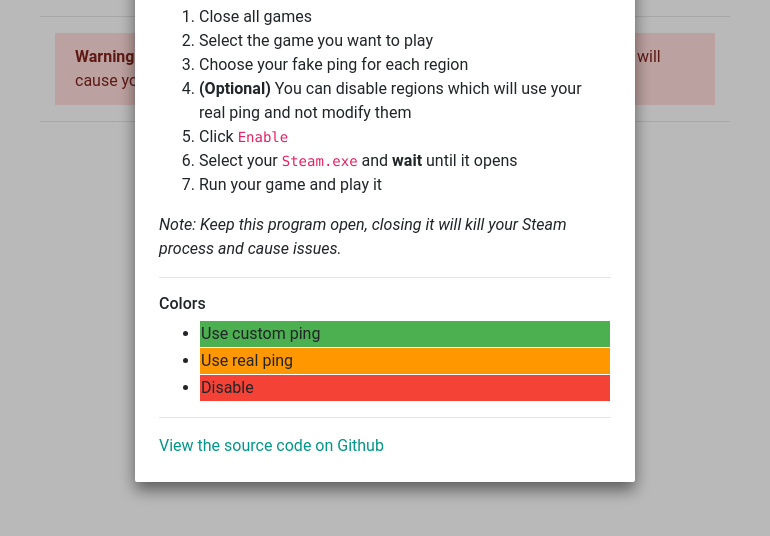
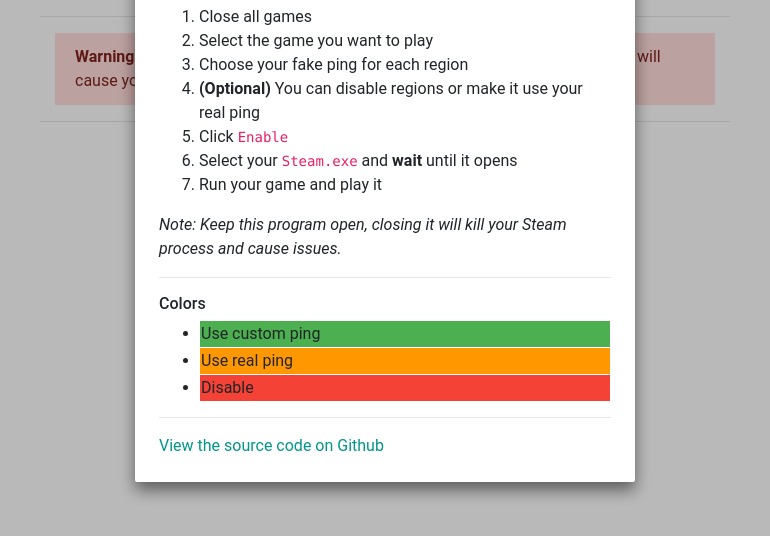
Before and after one commit to BeepIsla/valve-region-selector, an Electron app: page public/html/index.html in a window 770 px wide. Both pictures are taken after a click on the button "HELP". Shown: the part 124-660 px from the top of the page. Drawn offline with Linux system fonts and the light colour scheme; no server answers.

Commit message:
Help adjustments

```diff
--- a/public/html/index.html
+++ b/public/html/index.html
@@ -26,7 +26,8 @@
 		<snippet name="GameTabSlider">
 			<div class="container slider">
 				<div class="custom-control custom-checkbox">
-					<input type="checkbox" data-mode="1" class="custom-control-input" id="customCheck1" checked="checked">
+					<input type="checkbox" data-mode="1" class="custom-control-input" id="customCheck1"
+						checked="checked">
 					<label class="custom-control-label" for="customCheck1"></label>
 				</div>
 				<div id="name"></div>
@@ -55,8 +56,7 @@
 							<li>Close all games</li>
 							<li>Select the game you want to play</li>
 							<li>Choose your fake ping for each region</li>
-							<li><b>(Optional)</b> You can disable regions which will use your real ping and not modify
-								them</li>
+							<li><b>(Optional)</b> You can disable regions or make it use your real ping</li>
 							<li>Click <code>Enable</code></li>
 							<li>Select your <code>Steam.exe</code> and <b>wait</b> until it opens</li>
 							<li>Run your game and play it</li>
@@ -79,7 +79,8 @@
 					<hr>
 
 					<div>
-						<a data-type="external-link" href="https://github.com/BeepIsla/valve-region-selector">View the source code on Github</a>
+						<a data-type="external-link" href="https://github.com/BeepIsla/valve-region-selector">View the
+							source code on Github</a>
 					</div>
 				</div>
 			</div>
```
